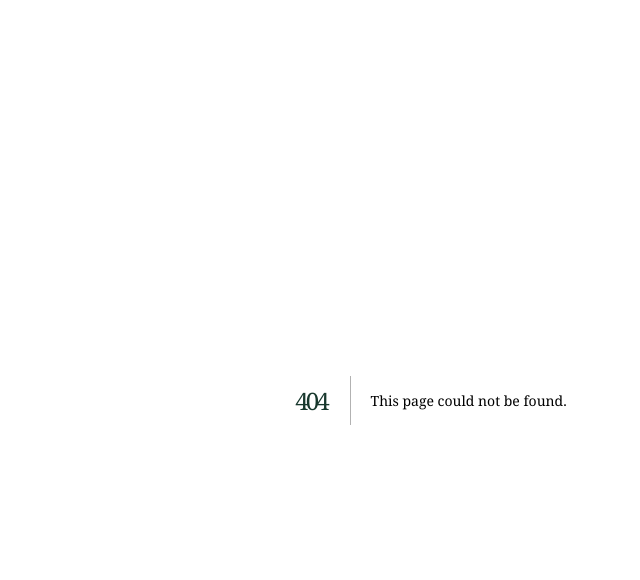
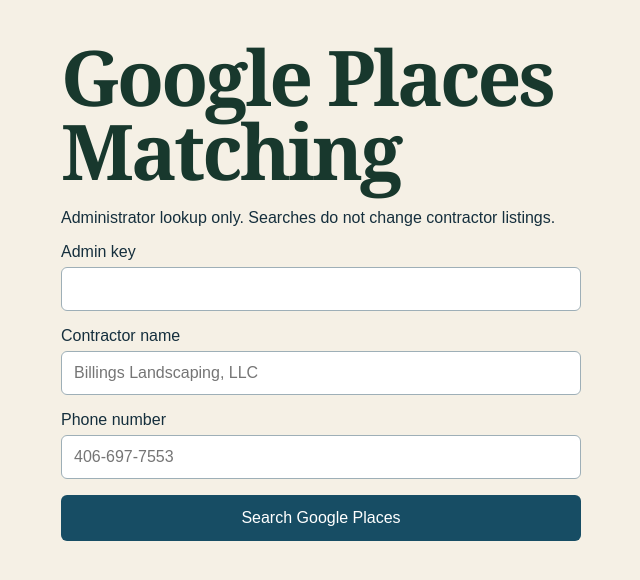
Before and after one commit to Cheddaronbass/billingshomepros, a Next.js app: page /admin/google-places in a window 1280 px wide. Before the commit this address had no page. Shown: the top 580 px of the page, without its empty margins (209-849 px from the left). Built offline with nearby package versions, Linux system fonts and the light colour scheme.

Commit message:
Add admin Google Places candidate review page (read-only)

```diff
--- /dev/null
+++ b/app/admin/google-places/page.js
@@ -0,0 +1,78 @@
+"use client";
+
+import { useState } from "react";
+
+export default function GooglePlacesAdminPage() {
+  const [adminKey, setAdminKey] = useState("");
+  const [name, setName] = useState("");
+  const [phone, setPhone] = useState("");
+  const [loading, setLoading] = useState(false);
+  const [result, setResult] = useState(null);
+  const [error, setError] = useState("");
+
+  async function search(event) {
+    event.preventDefault();
+    setLoading(true);
+    setError("");
+    setResult(null);
+    try {
+      const response = await fetch("/api/admin/google-place-candidates", {
+        method: "POST",
+        headers: {
+          "Content-Type": "application/json",
+          Authorization: `Bearer ${adminKey}`,
+        },
+        body: JSON.stringify({ name: name.trim(), phone: phone.trim() }),
+        cache: "no-store",
+      });
+      const data = await response.json();
+      if (!response.ok) throw new Error(response.status === 401 ? "Incorrect admin key." : data.error || "Lookup failed.");
+      setResult(data);
+    } catch (err) {
+      setError(err.message || "Lookup failed.");
+    } finally {
+      setLoading(false);
+    }
+  }
+
+  return (
+    <main style={{ maxWidth: 780, margin: "40px auto", padding: "0 20px", color: "#152f3d" }}>
+      <h1>Google Places Matching</h1>
+      <p>Administrator lookup only. Searches do not change contractor listings.</p>
+      <form onSubmit={search} style={{ display: "grid", gap: 16, maxWidth: 520 }}>
+        <label>Admin key
+          <input aria-label="Admin key" type="password" autoComplete="off" required value={adminKey} onChange={(e) => setAdminKey(e.target.value)} style={inputStyle} />
+        </label>
+        <label>Contractor name
+          <input required maxLength={150} value={name} onChange={(e) => setName(e.target.value)} style={inputStyle} placeholder="Billings Landscaping, LLC" />
+        </label>
+        <label>Phone number
+          <input required maxLength={40} type="tel" value={phone} onChange={(e) => setPhone(e.target.value)} style={inputStyle} placeholder="406-697-7553" />
+        </label>
+        <button type="submit" disabled={loading} style={{ padding: 14, background: "#174d64", color: "white", border: 0, borderRadius: 6, cursor: "pointer" }}>
+          {loading ? "Searching…" : "Search Google Places"}
+        </button>
+      </form>
+      {error && <p role="alert" style={{ color: "#9d2323" }}>{error}</p>}
+      {result && (
+        <section aria-live="polite" style={{ marginTop: 30 }}>
+          <h2>Results ({result.candidates?.length || 0})</h2>
+          <p>{result.exactPhoneMatches?.length || 0} exact phone match(es). Review name, address and status before approving any match.</p>
+          {!result.candidates?.length && <p>No candidates found. Do not assume the business is invalid.</p>}
+          {result.candidates?.map((place) => (
+            <article key={place.placeId} style={{ border: "1px solid #c7d1d6", borderRadius: 8, padding: 18, marginBottom: 12 }}>
+              <h3 style={{ marginTop: 0 }}>{place.name}</h3>
+              <p>{place.address}<br />{place.phone}<br />{place.businessStatus}</p>
+              <p><strong>Phone:</strong> {place.phoneMatches ? "Exact match" : "Does not match"} · <strong>Name:</strong> {place.nameMatches ? "Exact match" : "Review"}</p>
+              <p><strong>Google Place ID:</strong> <code style={{ overflowWrap: "anywhere" }}>{place.placeId}</code></p>
+              {place.website && <p><a href={place.website} target="_blank" rel="noopener noreferrer">Business website ↗</a></p>}
+              <small>Read-only preview. No changes saved.</small>
+            </article>
+          ))}
+        </section>
+      )}
+    </main>
+  );
+}
+
+const inputStyle = { display: "block", width: "100%", padding: 12, marginTop: 6, border: "1px solid #9eafb7", borderRadius: 6, boxSizing: "border-box" };
```
